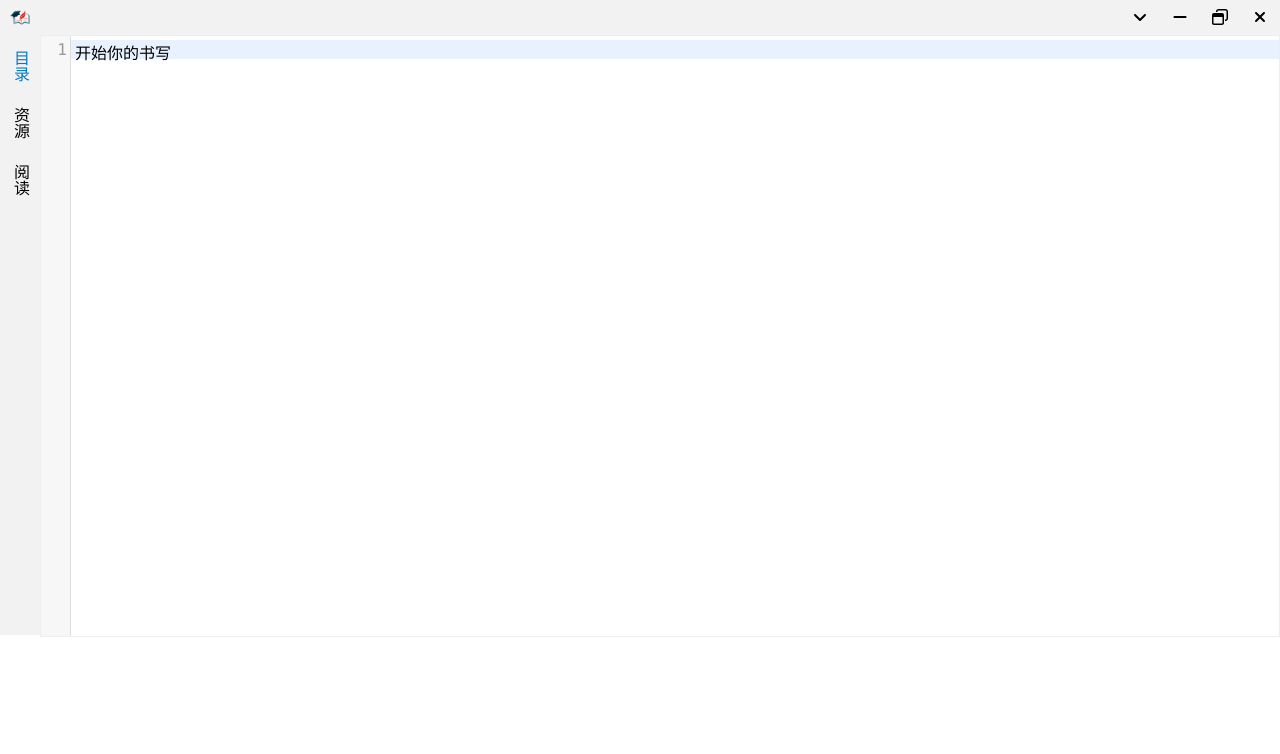
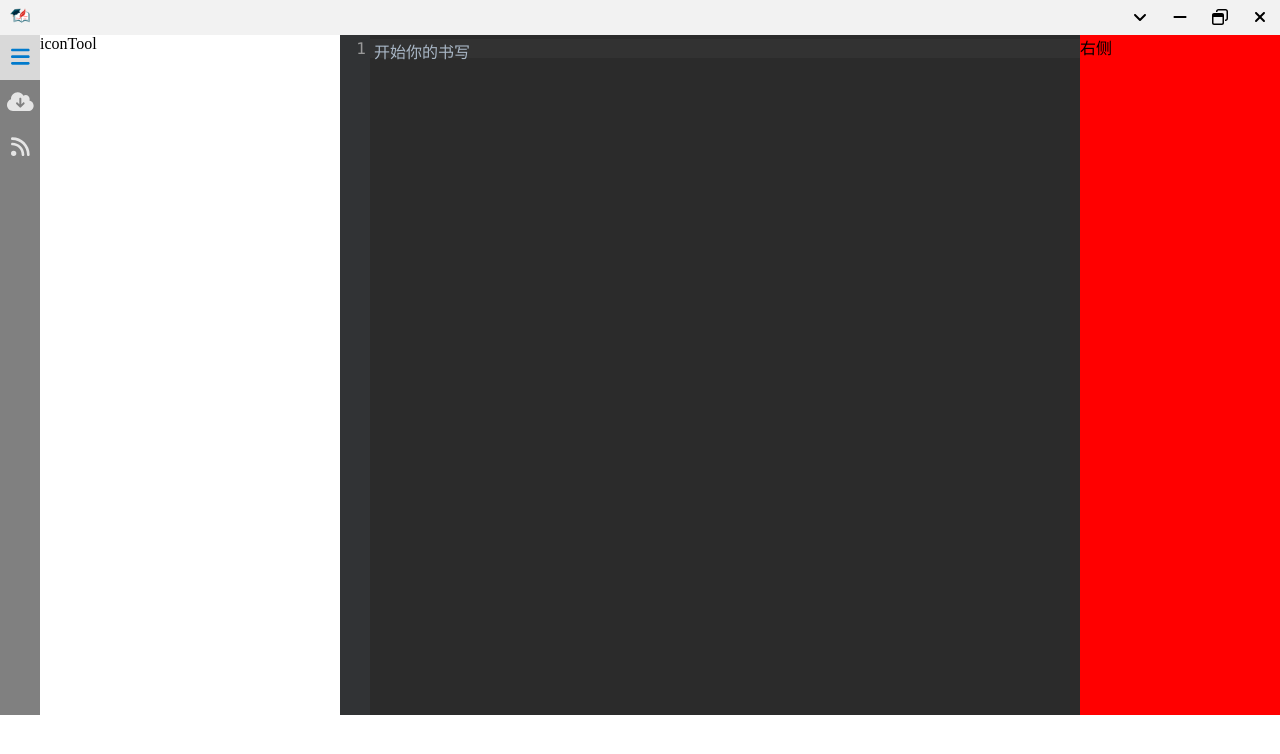
Before and after one commit to coder163/simple-note, a Vue app: page / in a window 1280 px wide. Shown: the top 754 px of the page. Built offline with nearby package versions, Linux system fonts and the light colour scheme.

Commit message:
'布局伸缩面板'

```diff
--- a/src/App.vue
+++ b/src/App.vue
@@ -1,53 +1,22 @@
 <template>
   <div class="layout-header">
-    <div class="menu-bar">
-      <img class="logo" src="@/assets/logo.png" />
-
-      <ol id="nav-list">
-        <li>
-          <font-awesome-icon icon="angle-down" />
-        </li>
-        <li>
-          <font-awesome-icon :icon="['fas', 'minus']" />
-        </li>
-        <li>
-          <!-- <font-awesome-icon :icon="['far', 'window-maximize']" /> -->
-          <font-awesome-icon :icon="['far', 'window-restore']" />
-        </li>
-        <li>
-          <font-awesome-icon icon="xmark" />
-        </li>
-      </ol>
-    </div>
+    <nav-top></nav-top>
   </div>
   <div class="layout-main">
     <div class="layout-content">
-      <!-- <router-view /> -->
       <codemirror-editor></codemirror-editor>
     </div>
     <div class="layout-side-left">
-      <div class="layout-side-left-menu">
-        <div class="layout-side-left-menu-item actvie" style="">
-          <!-- <font-awesome-icon icon="bars" size="xs" /> -->
-          <span>目录</span>
-        </div>
-
-        <div class="layout-side-left-menu-item">
-          <span>资源</span>
-          <!-- <font-awesome-icon icon="cloud-arrow-down" size="xs" /> -->
-        </div>
-        <div class="layout-side-left-menu-item">
-          <!-- <font-awesome-icon icon="rss" /> -->
-          <span>阅读</span>
-        </div>
-      </div>
+      <side></side>
     </div>
-    <!-- <div class="layout-side-right">
-      右侧
-    </div> -->
+    <div class="layout-side-right">
+      <div style="width: 200px">右侧</div>
+    </div>
   </div>
 </template>
 <script setup lang="ts">
 import CodemirrorEditor from "./components/CodemirrorEditor.vue";
+import NavTop from "./views/NavTop.vue";
+import Side from "./views/Side.vue";
 </script>
 <style lang="scss"></style>
--- a/src/assets/styles/public.css
+++ b/src/assets/styles/public.css
@@ -1,6 +1,10 @@
 * {
     padding: 0;
     margin: 0;
+}
+
+ul, ol {
+    list-style: none;
 }
 
 .layout-body {
@@ -10,7 +14,7 @@
 
 .layout-header {
     flex: 1;
-    box-shadow: 0px 10px 10px -10px #333;
+
 
 }
 
@@ -29,7 +33,7 @@
     /* 两个边栏的宽度 */
     background-color: red;
     flex: 0 0;
-    min-width: 40px;
+
 }
 
 .layout-side-left {
@@ -39,54 +43,6 @@
 
 }
 
-.layout-side-left-menu {
-
-    background: #f2f2f2;
-    height: 100%;
-    display: flex;
-    flex-direction: column;
-    align-items: center;
-
-}
-
-
-.layout-side-left-menu-item {
-    padding: 10px;
-    display: flex;
-    /* border-bottom: 1px solid #000; */
-    writing-mode: vertical-rl;
-    width: 100%;
-    text-align: center;
-    align-items: center;
-    -webkit-writing-mode: vertical-rl;
-    -ms-writing-mode: vertical-rl;
-    font-family: "Fira Code"
-}
-
-.layout-side-left-menu-item span {
-    margin-top: 5px;
-}
-
-
-.layout-side-left-menu-item:last-child {
-    /* border-bottom: none; */
-}
-
-.layout-side-left-menu-item:hover {
-    /* border-bottom: 1px solid #007acc; */
-    /* color: #007acc; */
-    background-color: #d9d9d9;
-    cursor: pointer;
-
-}
-
-
-
-.actvie {
-    /* border-bottom: 1px solid #007acc; */
-    color: #007acc;
-
-}
 
 /*********************************顶部导航**********************************/
 
@@ -95,10 +51,7 @@
     align-items: center;
     justify-content: space-between;
     background: #f2f2f2;
-
-
     height: 35px;
-
     box-shadow: 12px 12px 15px #000;
 }
 
--- a/src/components/CodemirrorEditor.vue
+++ b/src/components/CodemirrorEditor.vue
@@ -2,7 +2,7 @@
   <!-- <div id="tool-bar" style="background: #5f5e5e; height: 5%; font-size: 25px">
     <font-awesome-icon :icon="['far', 'eye']" />
   </div> -->
-  <div class="home" style="height: 600px; background: #c0c">
+  <div class="home" style="height: 680px; background: #c0c">
     <textarea v-model="content" id="editor" placeholder="开始你的书写"></textarea>
   </div>
 </template>
@@ -12,7 +12,7 @@ import { defineComponent, onMounted } from "vue";
 //@ts-ignore
 import CodeMirror from "codemirror";
 import "codemirror/lib/codemirror.css";
-import "codemirror/theme/eclipse.css";
+import "codemirror/theme/darcula.css";
 
 import "codemirror/mode/gfm/gfm";
 import "codemirror/mode/markdown/markdown";
@@ -34,7 +34,7 @@ onMounted(() => {
       viewportMargin: Infinity,
       lineNumbers: true,
       mode: "gfm",
-      theme: "eclipse",
+      theme: "darcula",
       matchBrackets: true, //括号匹配
       foldGutter: true,
       styleActiveLine: true, // 选中行高亮
@@ -55,7 +55,7 @@ onMounted(() => {
 .CodeMirror {
   font-family: "Fira Code", Consolas, Menlo, Monaco, "Lucida Console", "Liberation Mono",
     "DejaVu Sans Mono", "Bitstream Vera Sans Mono", "Courier New", monospace, serif !important;
-  border: 1px solid #eee;
+  /* border: 1px solid #eee; */
   height: 100%;
 }
 
--- a/src/main.ts
+++ b/src/main.ts
@@ -1,6 +1,7 @@
 import { createApp } from 'vue'
 import App from './App.vue'
 import router from './router'
+
 
 import './assets/styles/public.css'
 
--- /dev/null
+++ b/src/views/NavTop.vue
@@ -0,0 +1,23 @@
+<template>
+  <div class="menu-bar">
+    <div>
+      <img class="logo" src="@/assets/logo.png" />
+      <!-- 简单笔记 -->
+    </div>
+    <ol id="nav-list">
+      <li>
+        <font-awesome-icon icon="angle-down" />
+      </li>
+      <li>
+        <font-awesome-icon :icon="['fas', 'minus']" />
+      </li>
+      <li>
+        <!-- <font-awesome-icon :icon="['far', 'window-maximize']" /> -->
+        <font-awesome-icon :icon="['far', 'window-restore']" />
+      </li>
+      <li>
+        <font-awesome-icon icon="xmark" />
+      </li>
+    </ol>
+  </div>
+</template>
--- /dev/null
+++ b/src/views/Side.vue
@@ -0,0 +1,124 @@
+<template>
+  <div id="layout-side-left-menu">
+    <div class="icon-tool">
+      <ul class="top">
+        <li>
+          <a
+            href="#"
+            :class="{ actvie: actvieLabel == 'bars' }"
+            @click="telescopic('bars')"
+          >
+            <font-awesome-icon icon="bars" size="lg" />
+          </a>
+        </li>
+
+        <li>
+          <a
+            href="#"
+            :class="{ actvie: actvieLabel == 'cloud-arrow-down' }"
+            @click="telescopic('cloud-arrow-down')"
+            ><font-awesome-icon icon="cloud-arrow-down" size="lg"
+          /></a>
+        </li>
+        <li>
+          <a
+            href="#"
+            :class="{ actvie: actvieLabel == 'rss' }"
+            @click="telescopic('rss')"
+          >
+            <font-awesome-icon icon="rss" @click="telescopic('rss')" size="lg"
+          /></a>
+        </li>
+      </ul>
+      <ul class="bottom">
+        <li>
+          <a
+            href="#"
+            :class="{ actvie: actvieLabel == 'cog' }"
+            @click="telescopic('cog')"
+          >
+            <font-awesome-icon icon="cog" size="lg" />
+          </a>
+        </li>
+      </ul>
+    </div>
+    <div class="nav-tree" ref="iconTool">iconTool</div>
+  </div>
+</template>
+
+<script lang="ts" setup>
+import { onMounted, reactive, ref } from "@vue/runtime-dom";
+
+let iconTool: any = ref();
+let actvieLabel = ref<string>("bars");
+
+onMounted(() => {
+  iconTool = ref(document.querySelector(".nav-tree"));
+  iconTool.value.style.width = "300px";
+});
+
+function telescopic(label: string = "bars") {
+  actvieLabel.value = label;
+  console.log(actvieLabel);
+  let width = iconTool.value.style.width;
+  if (width == "300px" || width == "") {
+    iconTool.value.style.width = "0px";
+  } else {
+    iconTool.value.style.width = "300px";
+  }
+}
+</script>
+<style lang="scss">
+#layout-side-left-menu {
+  background: #808080;
+  height: 100%;
+  display: flex;
+  padding: 0;
+  margin: 0;
+}
+#layout-side-left-menu .icon-tool {
+  width: 40px;
+  background: #808080;
+  height: 100%;
+  display: flex;
+  flex-direction: column;
+  text-align: center;
+}
+#layout-side-left-menu .icon-tool .top {
+  height: 50%;
+  display: flex;
+  flex-direction: column;
+}
+#layout-side-left-menu .icon-tool .bottom {
+  height: 50%;
+  display: flex;
+  flex-direction: column;
+  justify-content: flex-end;
+  margin-bottom: 30px;
+}
+#layout-side-left-menu .nav-tree {
+  transition: width 500ms;
+  background: #fff;
+  width: 0;
+}
+
+#layout-side-left-menu .icon-tool a {
+  display: inline-block;
+  width: 100%;
+  line-height: 45px;
+}
+#layout-side-left-menu .icon-tool a:link,
+#layout-side-left-menu .icon-tool a:visited {
+  color: #e5e5e5;
+}
+#layout-side-left-menu .icon-tool a:hover {
+  color: #007acc;
+  background-color: #d9d9d9;
+  cursor: pointer;
+}
+
+.actvie {
+  background-color: #d9d9d9;
+  color: #007acc !important;
+}
+</style>
```
Also changed, not shown: src/background.ts (+11 -11 lines).
